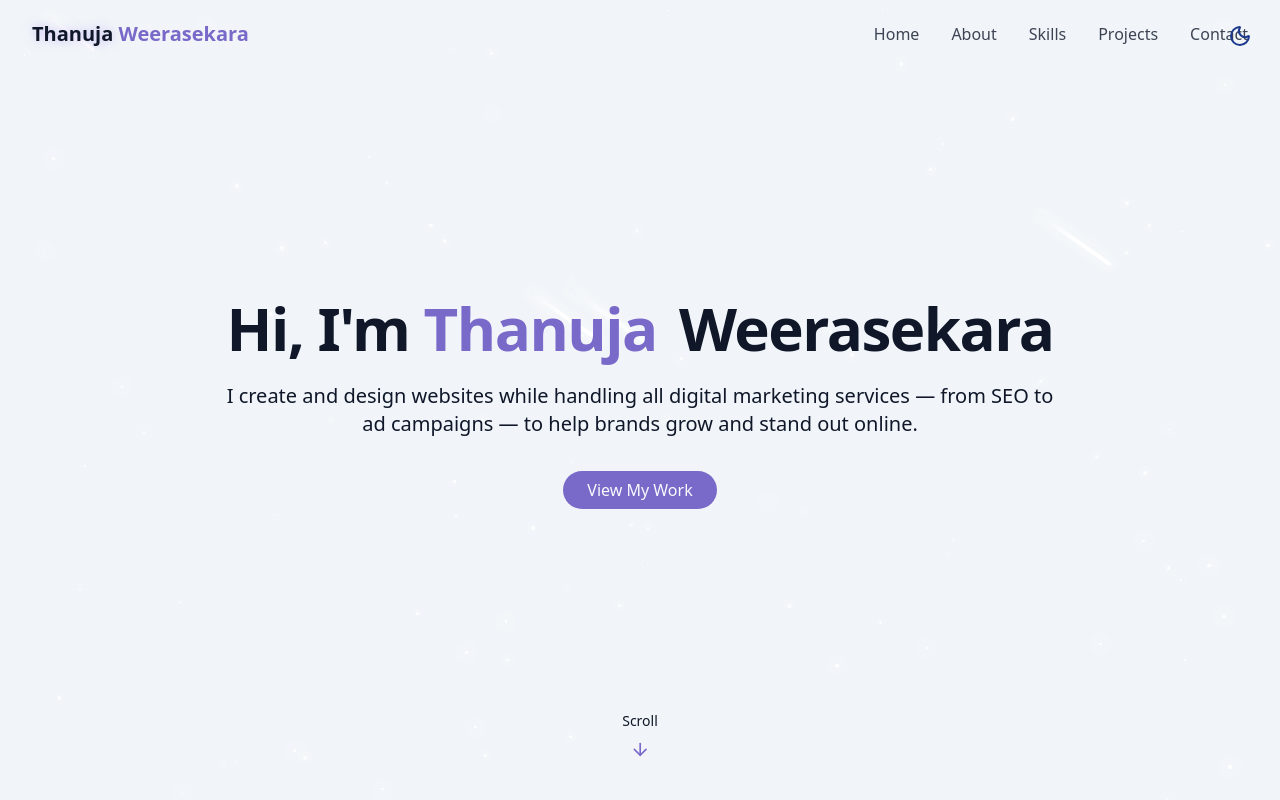
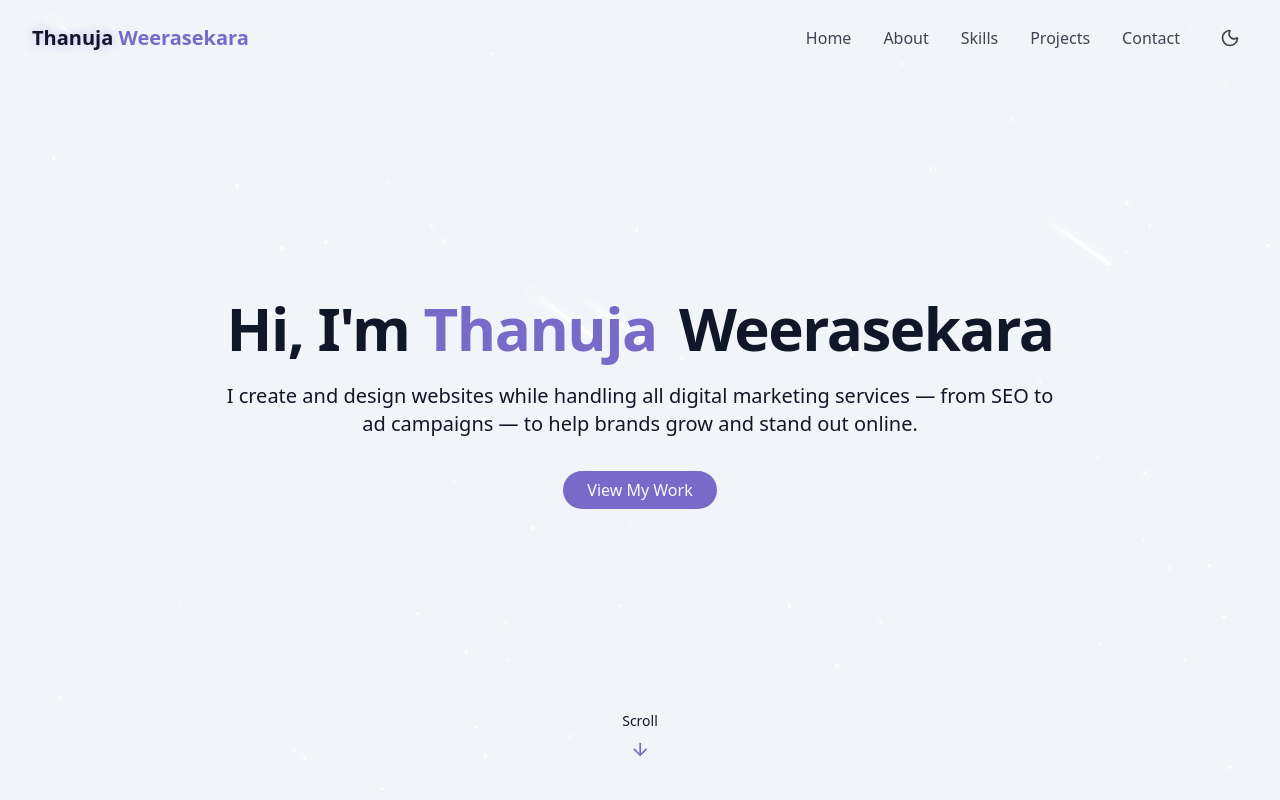
Before and after one commit to thanuxj1/myportfolio, a React (Vite) app: page / in a window 1280 px wide. Shown: the top 800 px of the page. Built offline with nearby package versions, Linux system fonts and the light colour scheme.

Commit message:
changed navbar and integrate theme toggle to it

```diff
--- a/src/Components/Navbar.jsx
+++ b/src/Components/Navbar.jsx
@@ -1,6 +1,5 @@
-
 import { cn } from "@/lib/utils";
-import { Menu, X } from "lucide-react";
+import { Menu, X, Moon, Sun } from "lucide-react";
 import { useEffect, useState } from "react";
 
 const navItems = [
@@ -15,7 +14,30 @@ export const Navbar = () => {
   const [isScrolled, setIsScrolled] = useState(false);
   const [isMenuOpen, setIsMenuOpen] = useState(false);
   const [showNav, setShowNav] = useState(true);
+  const [isDarkMode, setIsDarkMode] = useState(false);
 
+  useEffect(() => {
+    const storedTheme = localStorage.getItem("theme");
+    if (storedTheme === "dark") {
+      setIsDarkMode(true);
+      document.documentElement.classList.add("dark");
+    } else {
+      localStorage.setItem("theme", "light");
+      setIsDarkMode(false);
+    }
+  }, []);
+
+  const toggleTheme = () => {
+    if (isDarkMode) {
+      document.documentElement.classList.remove("dark");
+      localStorage.setItem("theme", "light");
+      setIsDarkMode(false);
+    } else {
+      document.documentElement.classList.add("dark");
+      localStorage.setItem("theme", "dark");
+      setIsDarkMode(true);
+    }
+  };
 
   useEffect(() => {
     let lastScrollY = window.scrollY;
@@ -48,7 +70,6 @@ export const Navbar = () => {
         showNav ? "translate-y-0" : "-translate-y-full"
       )}
     >
-
       <div className="container flex items-center justify-between">
         <a
           className="text-xl font-bold text-primary flex items-center"
@@ -61,7 +82,7 @@ export const Navbar = () => {
         </a>
 
         {/* desktop nav */}
-        <div className="hidden md:flex space-x-8">
+        <div className="hidden md:flex items-center space-x-8">
           {navItems.map((item, key) => (
             <a
               key={key}
@@ -71,21 +92,31 @@ export const Navbar = () => {
               {item.name}
             </a>
           ))}
+          <button
+            onClick={toggleTheme}
+            className="text-foreground/80 hover:text-primary transition-colors duration-300 p-2"
+          >
+            {isDarkMode ? (
+              <Sun className="h-5 w-5" />
+            ) : (
+              <Moon className="h-5 w-5" />
+            )}
+          </button>
         </div>
 
-        {/* mobile nav */}
-
+        {/* mobile nav button */}
         <button
           onClick={() => setIsMenuOpen((prev) => !prev)}
           className="md:hidden p-2 text-foreground z-50"
           aria-label={isMenuOpen ? "Close Menu" : "Open Menu"}
         >
-          {isMenuOpen ? <X size={24} /> : <Menu size={24} />}{" "}
+          {isMenuOpen ? <X size={24} /> : <Menu size={24} />}
         </button>
 
+        {/* mobile nav menu */}
         <div
           className={cn(
-            "fixed inset-0 bg-background/95 backdroup-blur-md z-40 flex flex-col items-center justify-center",
+            "fixed inset-0 bg-background/95 backdrop-blur-md z-40 flex flex-col items-center justify-center",
             "transition-all duration-300 md:hidden",
             isMenuOpen
               ? "opacity-100 pointer-events-auto"
@@ -103,6 +134,16 @@ export const Navbar = () => {
                 {item.name}
               </a>
             ))}
+            <button
+              onClick={toggleTheme}
+              className="text-foreground/80 hover:text-primary transition-colors duration-300 flex items-center justify-center"
+            >
+              {isDarkMode ? (
+                <Sun className="h-6 w-6" />
+              ) : (
+                <Moon className="h-6 w-6" />
+              )}
+            </button>
           </div>
         </div>
       </div>
--- a/src/Pages/Home.jsx
+++ b/src/Pages/Home.jsx
@@ -13,7 +13,7 @@ export const Home = () => {
   return (
     <div className="min-h-screen bg-background text-foreground overflow-x-hidden">
       {/*theme toggle*/}
-      <ThemeToggle />
+
 
       {/* bg effects*/}
       <StarBackground />
```
Lines whose indentation alone changed are shown as unchanged.
